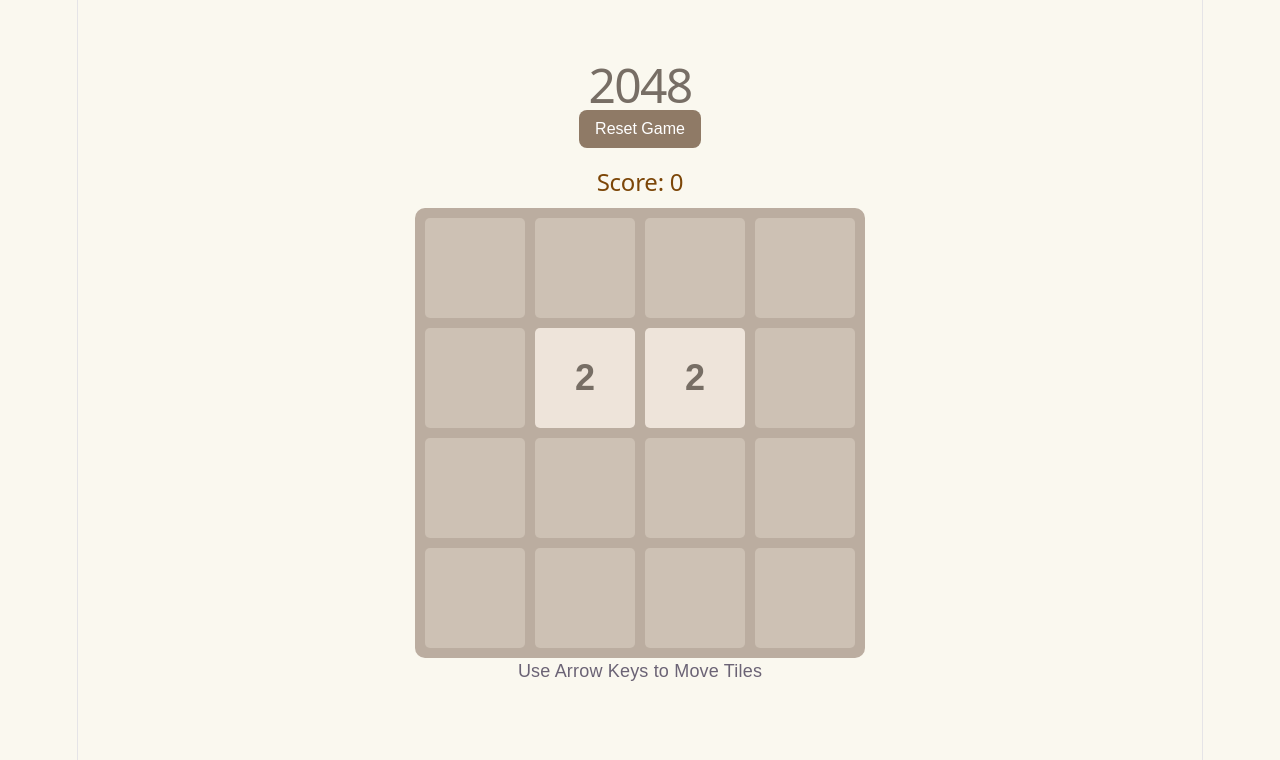
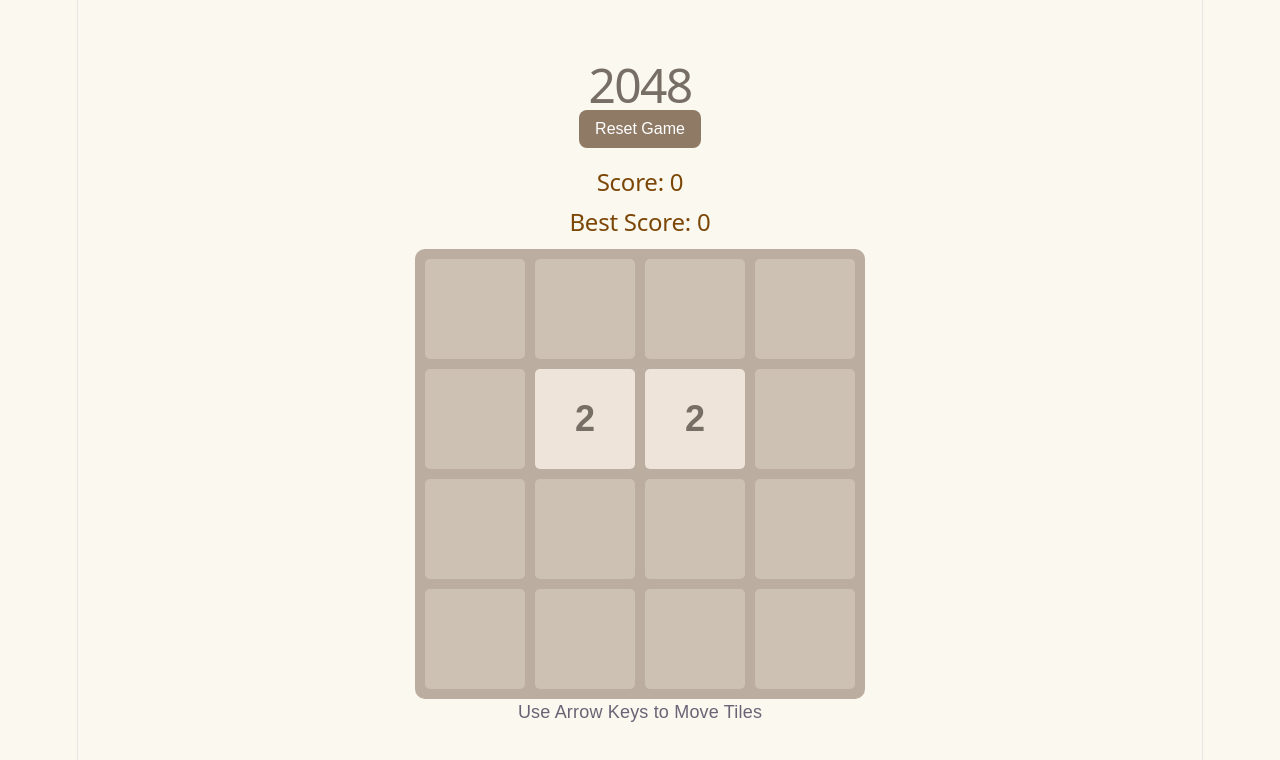
Before and after one commit to dharanidharb-collab/2048-game, a React (Vite) app: page / in a window 1280 px wide. Shown: the top 760 px of the page. Built offline with nearby package versions, Linux system fonts and the light colour scheme.

Commit message:
Fix best score tracking

```diff
--- a/src/App.jsx
+++ b/src/App.jsx
@@ -195,6 +195,9 @@ function App() {
 
     return savedScore ? Number(savedScore) : 0;
   });
+  const [bestScore, setBestScore] = useState(() => {
+  return Number(localStorage.getItem("bestScore")) || 0;
+  });
   const [gameOver, setGameOver] = useState(false);
 
 
@@ -235,7 +238,14 @@ function App() {
       const finalBoard = addRandomTile(newBoard);
 
       setBoard(finalBoard);
-      setScore((prev) => prev + moveResult.points);
+
+      const newScore = score + moveResult.points;
+
+      setScore(newScore);
+
+      if (newScore > bestScore) {
+      setBestScore(newScore);
+      }
 
       if (hasWon(finalBoard) && !won) {
         setWon(true);
@@ -261,6 +271,10 @@ function App() {
     localStorage.setItem("score", score);
   }, [score]);
 
+  useEffect(() => {
+  localStorage.setItem("bestScore", bestScore);
+  }, [bestScore]);
+
   return (
     <div className="game">
       <h1>2048</h1>
@@ -270,6 +284,7 @@ function App() {
       </button>
 
       <h2>Score: {score}</h2>
+      <h2>Best Score: {bestScore}</h2>
 
       {won && <h2>You reached 2048! Keep going!</h2>}
       {gameOver && <h2>Game Over!</h2>}
```
